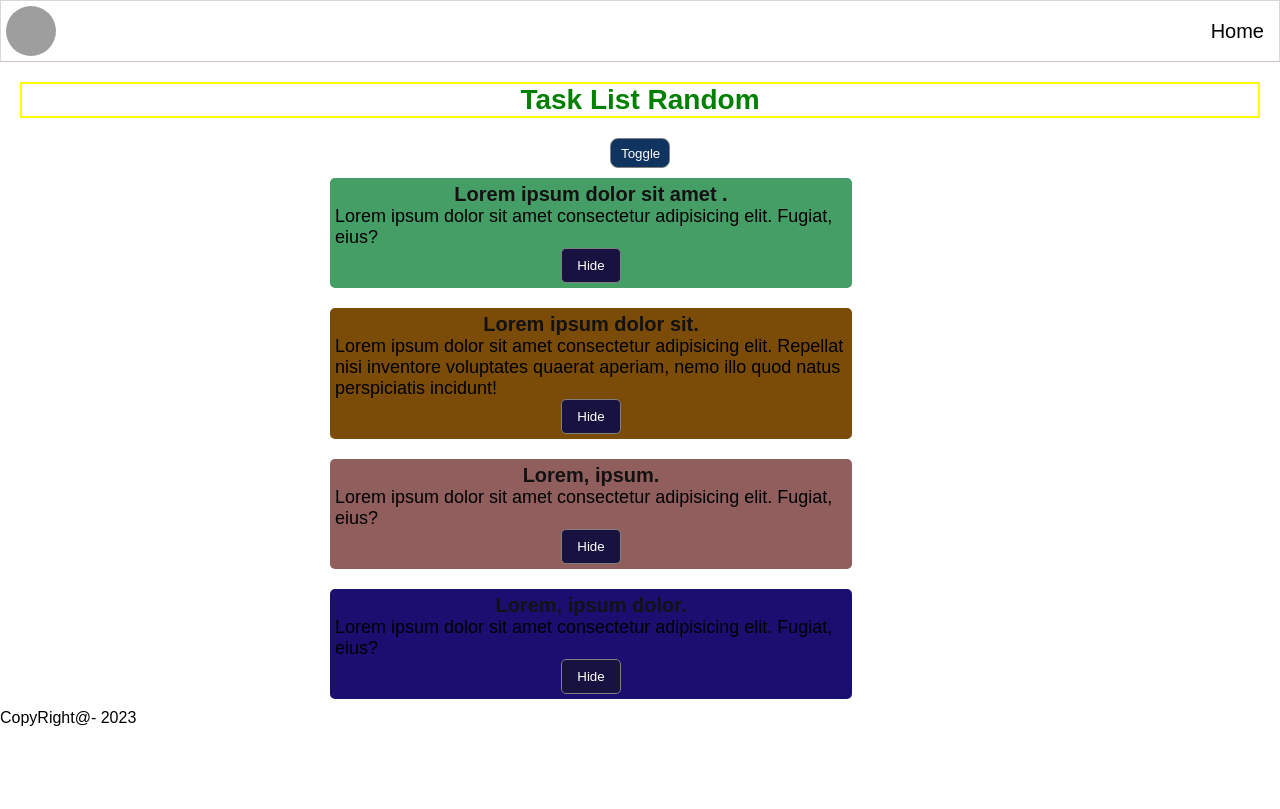
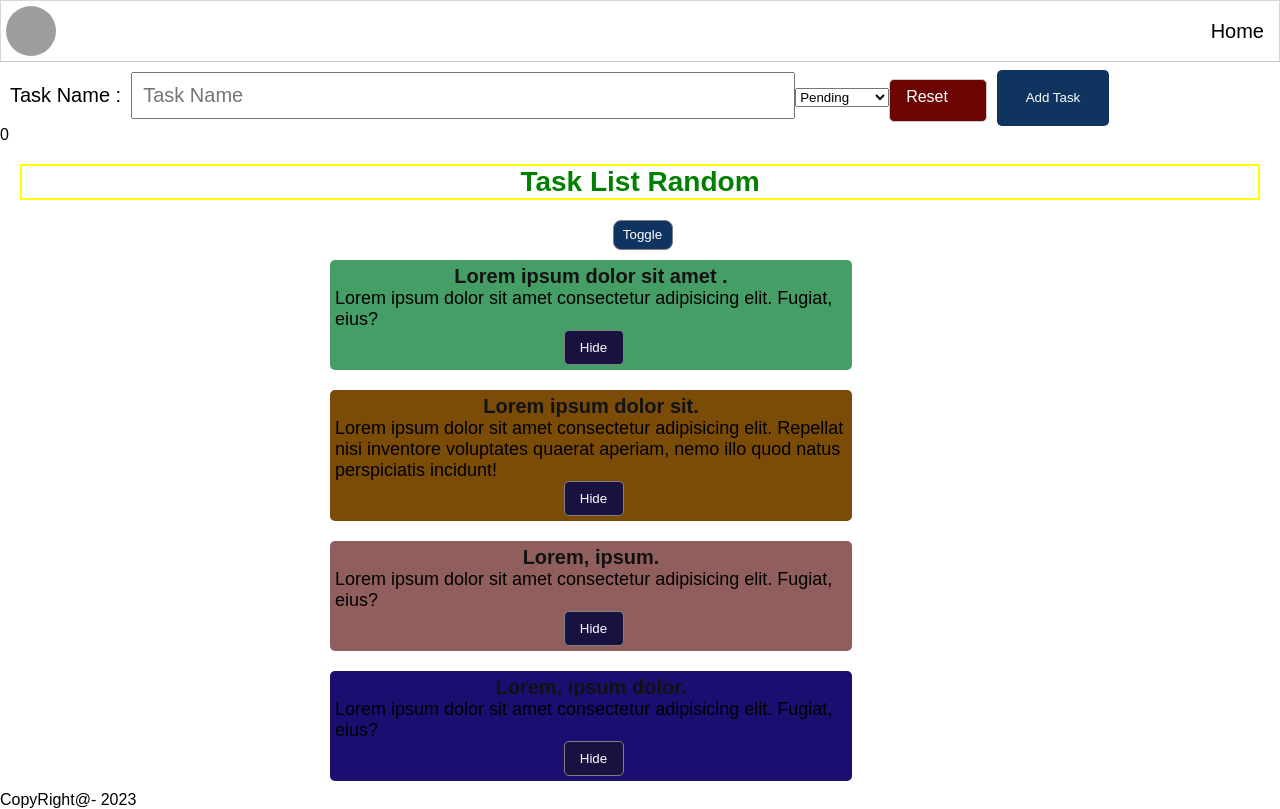
Before and after one commit to ShashiSahani/counterdemo, a React (Create React App) app: page / in a window 1280 px wide. Built offline with nearby package versions, Linux system fonts and the light colour scheme; grey boxes are pictures that could not be loaded.

Commit message:
AddTask card ccomponent

```diff
--- a/src/App.css
+++ b/src/App.css
@@ -21,7 +21,7 @@
   height: 30px;
   width: 60px;
 }
-.li {
+/* .li {
   list-style: none;
 
   color: black;
@@ -31,7 +31,7 @@
   display: flex;
   align-items: self-end;
   box-shadow: rgb(38, 57, 77) 0px 20px 30px -10px;
-}
+} */
 .ul {
 }
 .task-item {
--- a/src/App.js
+++ b/src/App.js
@@ -1,5 +1,6 @@
 
 import "./App.css";
+import AddTask from "./component/AddTask";
 import Footer from "./component/Footer";
 import Header from "./component/Header";
 import TaskTwo from "./component/TaskTwo";
@@ -9,6 +10,7 @@ export default function App() {
   return (
   <>
   <Header/>
+  <AddTask/>
   <TaskTwo info={info} />
   <Footer/>
 
--- /dev/null
+++ b/src/component/AddTask.css
@@ -0,0 +1,38 @@
+.addtask{
+display: flex;
+justify-content: center;
+flex-direction: column;
+}
+label{
+    margin-top: 10px;
+    font-size: 20px;
+    padding: 10px;
+}
+input{
+    margin-top: 10px;
+    font-size: 20px;
+    padding: 10px;
+    width: 50%;
+}
+button{
+    margin-left: 5px;
+    height: 7vh;
+    width: 14vh;
+    padding: 0;
+    cursor: pointer;
+}
+.reset{
+    display: inline-block;
+    padding: 8px 38px 1px 16px;
+    background-color: #6c0404;
+    border: 1px solid #ccc;
+    border-radius: 5px;
+    cursor: pointer;
+    margin-right: 5px;
+    height: 4vh;
+        text-align: center;
+    color: white;
+}
+.reset:hover {
+    background-color: #802b2b;
+  }
--- /dev/null
+++ b/src/component/AddTask.js
@@ -0,0 +1,51 @@
+import React, { useState } from "react";
+import "./AddTask.css";
+export default function AddTask() {
+  const [taskValue, setTaskValue] = useState("");
+ const [progress,setProgress]=useState(false);
+  const handleChange = (e) => {
+    setTaskValue(e.target.value);
+  };
+  const handlereset = () => {
+    setTaskValue("");
+    setProgress(false);
+  };
+  const handleSubmit = (e) => {
+    e.preventDefault();
+    console.log(Boolean(progress));
+    const task = {
+      id: Math.floor(Math.random() * 1000),
+      name: taskValue,
+      completed: Boolean(progress),
+    };
+    console.log(typeof progress);
+    console.log(task);
+    handlereset();
+  };
+  return (
+    <section className="addtask">
+      <form onSubmit={handleSubmit}>
+        <label htmlFor="">Task Name :</label>
+        <input
+          type="text"
+          value={taskValue}
+          id="task"
+          name="task"
+          autoComplete="off"
+          placeholder="Task Name"
+          onChange={handleChange}
+        />
+        <select onChange={(e) => setProgress(e.target.value)} value={progress} >
+          <option value="false">Pending</option>
+          <option value="true">Compeleted</option>
+        </select>
+        <span className="reset" style={{}} onClick={handlereset}>
+          Reset
+        </span>
+        <button type="submit">Add Task</button>
+      </form>
+      <p>{taskValue}</p>
+      <p>{taskValue.length}</p>
+    </section>
+  );
+}
--- a/src/component/TaskCart.js
+++ b/src/component/TaskCart.js
@@ -6,7 +6,8 @@ function TaskCart(props) {
   console.log(props);
 
   return (
-    <li
+ <section className="tasklist">
+     <li
       className={`taskcard ${
         props.item.completed ? "compeleted" : "incompeleted"
       }`}
@@ -21,6 +22,7 @@ function TaskCart(props) {
         Delete
       </button>
     </li>
+ </section>
   );
 }
 
```
